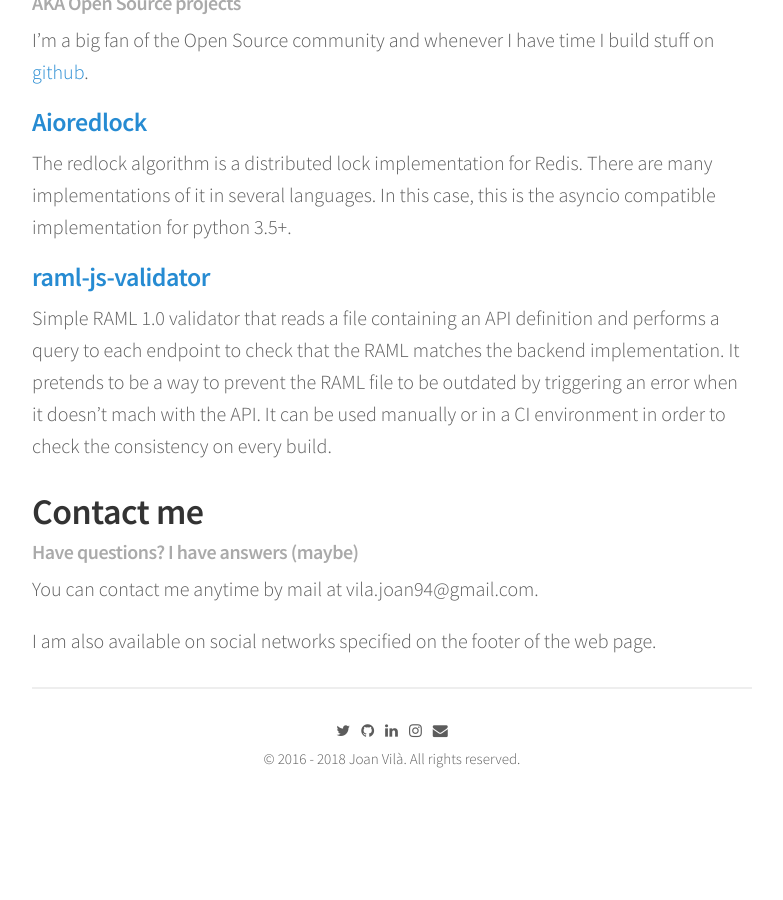
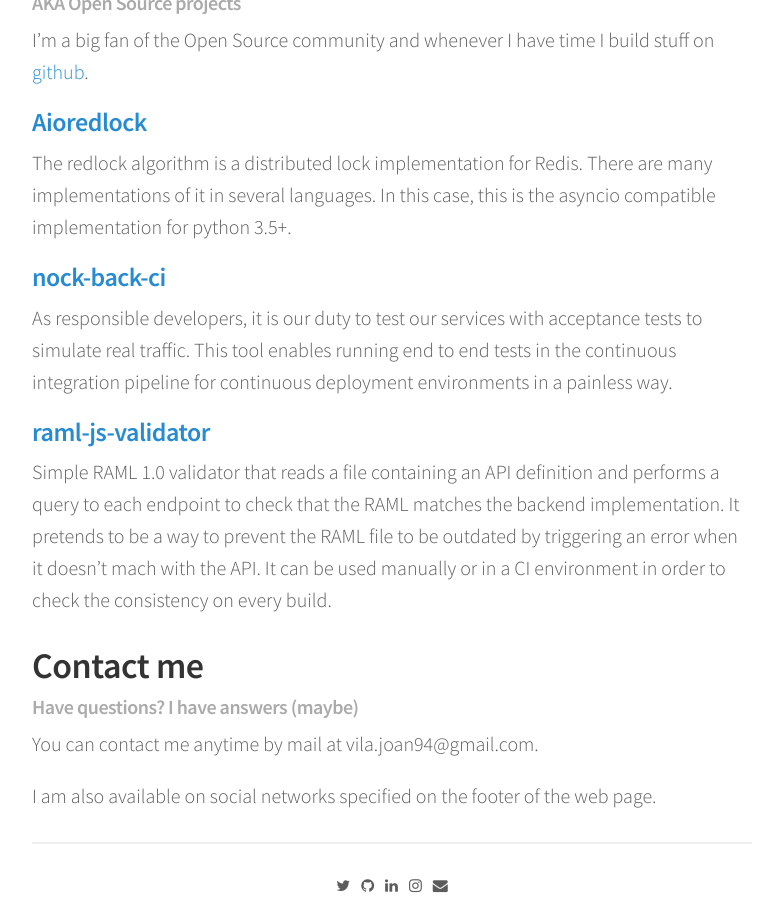
Before and after one commit to joanvila/joanvila.github.io, a Jekyll site: the page built from about.md, in a window 1280 px wide and 900 px high, scrolled down 1894 px. Shown: the whole window, without its empty margins (248-1031 px from the left). Built offline with Jekyll 4.4.1, drawn with Linux system fonts in a browser that asks for light colours; nearby versions of some CDN libraries; before the commit the page ends 2765 px from its top, so only the background shows below that.

Commit message:
Added nock-back-ci to about

```diff
--- a/about.md
+++ b/about.md
@@ -63,6 +63,11 @@ I'm a big fan of the Open Source community and whenever I have time I build stuf
 The redlock algorithm is a distributed lock implementation for Redis.
 There are many implementations of it in several languages. In this case, this is the asyncio compatible implementation for python 3.5+.
 
+#### [nock-back-ci](https://github.com/joanvila/nock-back-ci)
+
+As responsible developers, it is our duty to test our services with acceptance tests to simulate real traffic.
+This tool enables running end to end tests in the continuous integration pipeline for continuous deployment environments in a painless way.
+
 #### [raml-js-validator](https://github.com/joanvila/raml-js-validator)
 
 Simple RAML 1.0 validator that reads a file containing an API definition and performs a query to each endpoint to check that the RAML matches the backend implementation.
```
